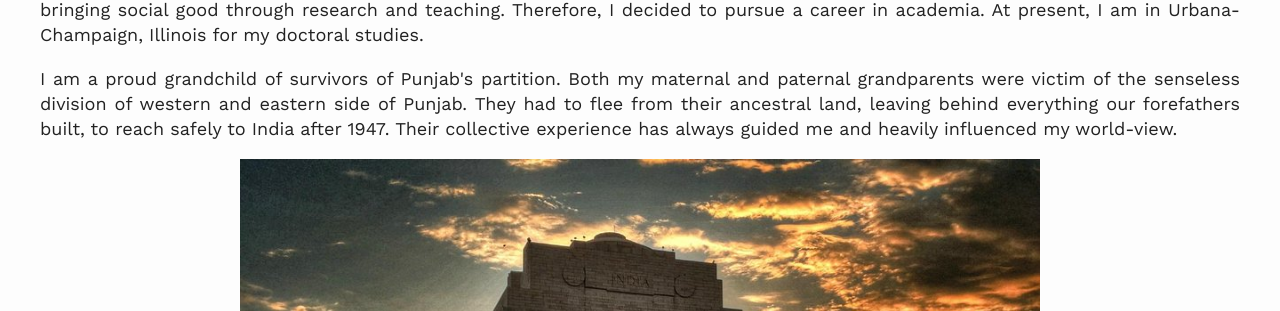
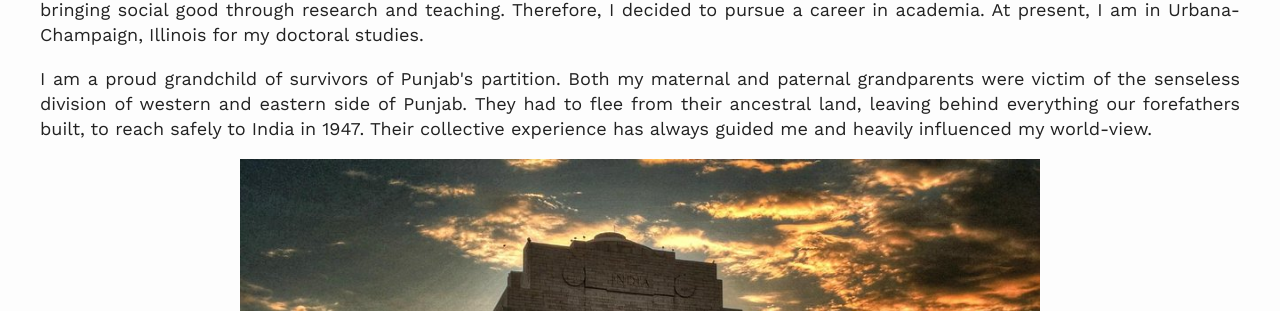
Before and after one commit to divijkohli/divijkohli.github.io, a Jekyll site: the page built from _pages/aboutme.md, in a window 1280 px wide and 900 px high. Shown: the part 300-611 px from the top of the window. Built offline with Jekyll 4.4.1, drawn with Linux system fonts in a browser that asks for light colours; nearby versions of some CDN libraries.

Commit message:
Update aboutme.md

```diff
--- a/_pages/aboutme.md
+++ b/_pages/aboutme.md
@@ -10,7 +10,7 @@ permalink: /aboutme/
 
 
 
-<p align="justify"> I am a proud grandchild of survivors of Punjab's partition. Both my maternal and paternal grandparents were victim of the senseless division of western and eastern side of Punjab. They had to flee from their ancestral land, leaving behind everything our forefathers built, to reach safely to India after 1947. Their collective experience has always guided me and heavily influenced my world-view.  </p>
+<p align="justify"> I am a proud grandchild of survivors of Punjab's partition. Both my maternal and paternal grandparents were victim of the senseless division of western and eastern side of Punjab. They had to flee from their ancestral land, leaving behind everything our forefathers built, to reach safely to India in 1947. Their collective experience has always guided me and heavily influenced my world-view.  </p>
 <div style="text-align: center;">
     <img src="{{ site.baseurl }}/assets/images/delhi.jpg" alt="" width="800">
 </div>
```
